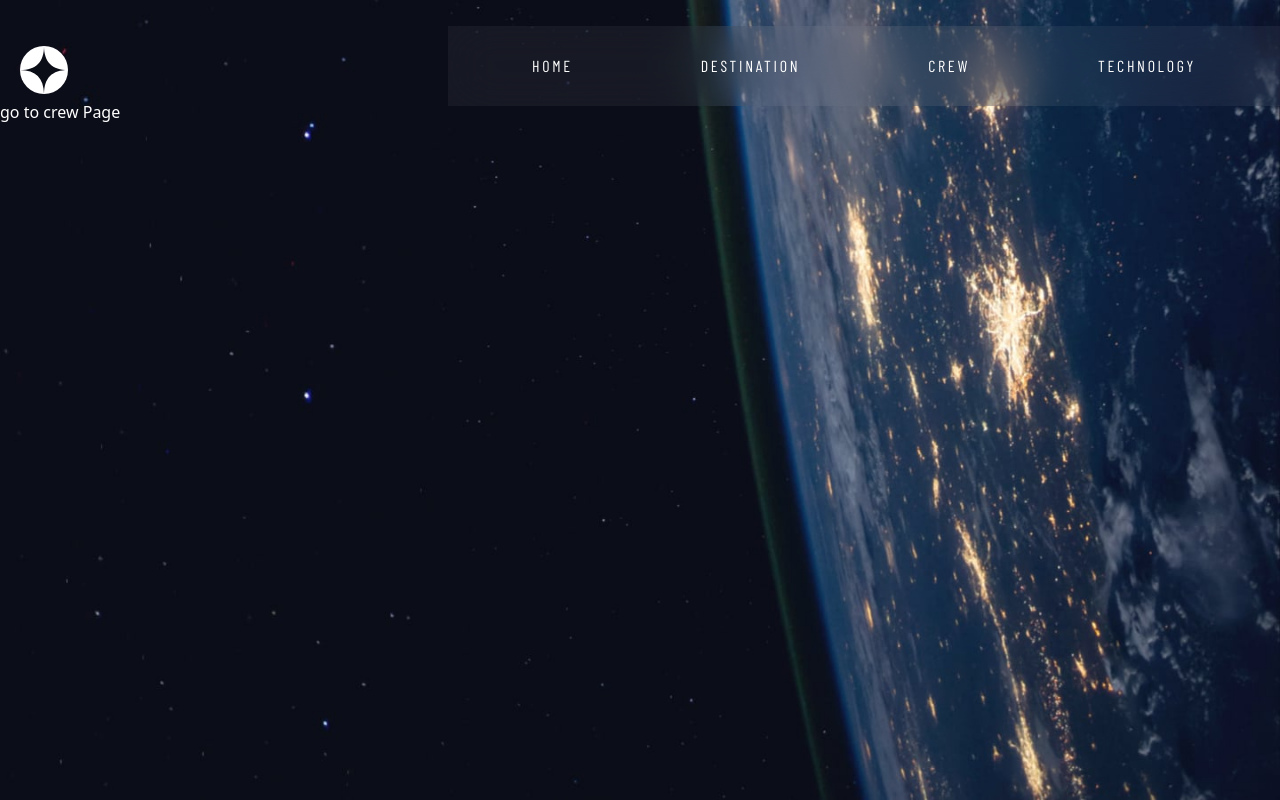
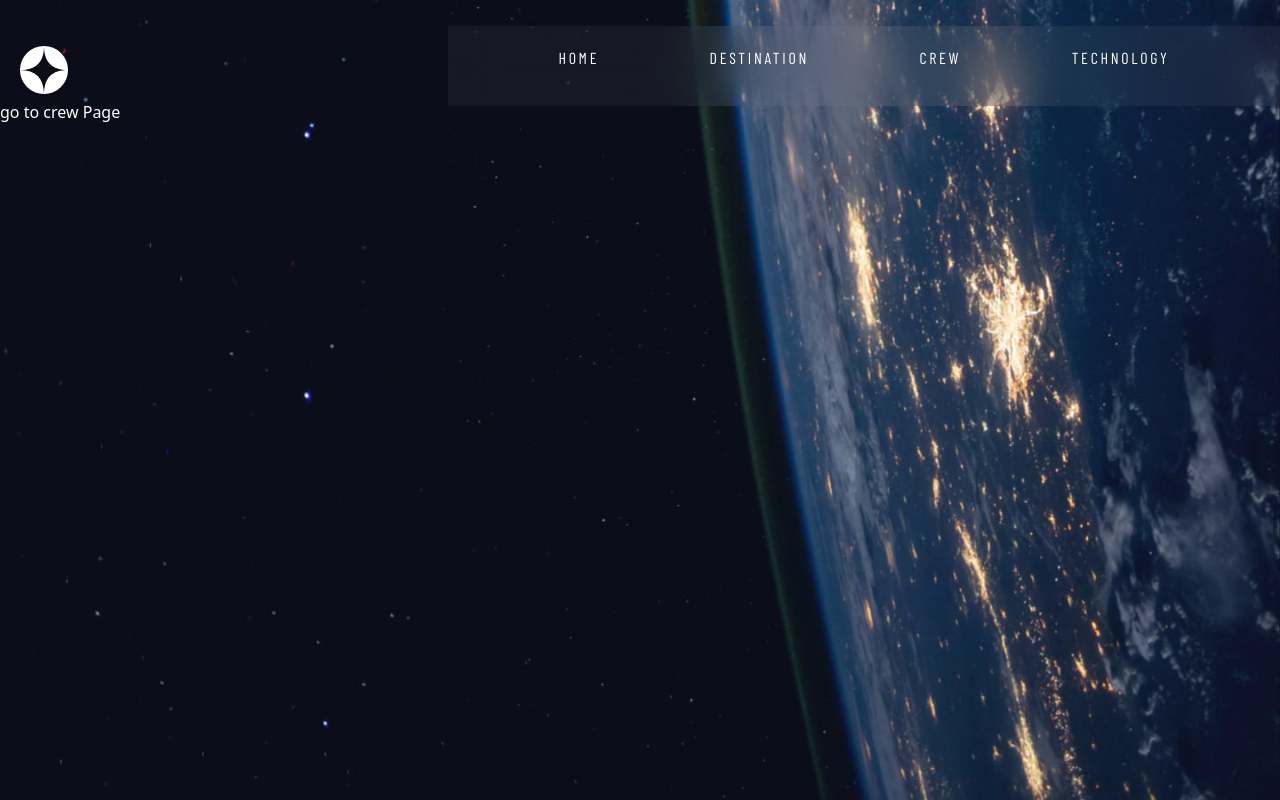
Before and after one commit to Ethanosaure/space-tourism-website, a React (Vite) app: page / in a window 1280 px wide. Built offline with nearby package versions, Linux system fonts and the light colour scheme.

Commit message:
finishing css for navbar

```diff
--- a/src/components/Header/index.tsx
+++ b/src/components/Header/index.tsx
@@ -12,10 +12,10 @@ const Component = () => {
         <img src="../../../public/assets/shared/logo.svg" alt="logo" />
       </div>
       <div
-        className={`absolute right-0 top-0 z-10 m-0 flex flex-col p-[20px] md:h-[100%] md:w-[65%] md:flex-row md:bg-white md:bg-opacity-5 md:backdrop-blur-xl ${isOpen ? " h-[100%] w-[70%] backdrop-blur-xl" : ""}`}
+        className={`absolute right-0 top-0 z-10 m-0 flex flex-col md:h-[100%] md:w-[65%] md:flex-row md:bg-white md:bg-opacity-5 md:backdrop-blur-xl ${isOpen ? " h-[100%] w-[70%] bg-white bg-opacity-5 backdrop-blur-xl" : ""}`}
       >
         <div
-          className={`m-[20px] h-[21px] w-[24px] ${isOpen ? " self-end bg-[url('../../../public/assets/shared/icon-close.svg')] bg-contain bg-no-repeat" : "bg-[url('../../../public/assets/shared/icon-hamburger.svg')]"}  md:hidden`}
+          className={`m-[40px] h-[21px] w-[24px] ${isOpen ? " self-end bg-[url('../../../public/assets/shared/icon-close.svg')] bg-contain bg-no-repeat" : "bg-[url('../../../public/assets/shared/icon-hamburger.svg')]"}  md:hidden`}
           onClick={handleClick}
         ></div>
         <NavBar isOpen={isOpen} />
--- a/src/components/Nav/index.tsx
+++ b/src/components/Nav/index.tsx
@@ -25,18 +25,18 @@ const navLinks: NavLink[] = [
 const Component = ({ isOpen }: { isOpen: boolean }) => {
   return (
     <div
-      className={`text-white md:flex md:w-[100%] md:flex-row md:items-center md:justify-around ${isOpen ? "flex flex-col pt-[20%] md:pt-0" : "hidden"}`}
+      className={`text-white md:mt-0 md:flex md:h-[100%] md:w-[100%] md:flex-row md:justify-evenly ${isOpen ? "flex flex-col md:pt-0" : "hidden"}`}
     >
       {navLinks.map((element, index) => (
         <a
           key={element.name}
           href={element.link}
-          className="pb-[10%] pl-[10%] md:ml-0 md:pb-0 md:pl-0"
+          className="relative ml-[5%] mt-[5%] hover:border-r-4 hover:border-r-white md:ml-0 md:mt-[2.5%] md:items-center md:text-center md:hover:border-b-4 md:hover:border-r-0 "
         >
           <Paragraph
             kind="span"
             content={`0${index}`}
-            css="pr-[5%] font-bold md:hidden"
+            css="mr-[5%] font-bold md:hidden"
           />
           <Paragraph kind="span" content={element.name} />
         </a>
```
